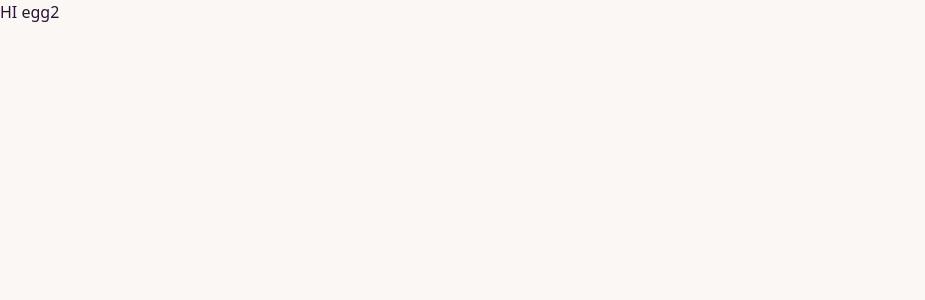
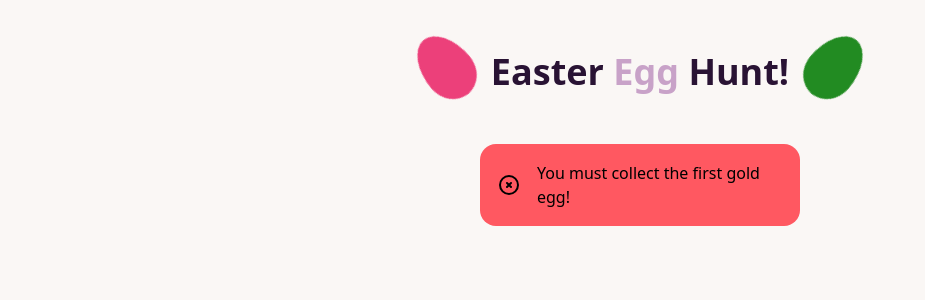
Before and after one commit to Raulj123/BunnyHacks, a SvelteKit app: page /egg2 in a window 1280 px wide. Shown: the top 300 px of the page, without its empty margins (0-925 px from the left). Built offline with nearby package versions, Linux system fonts and the light colour scheme.

Commit message:
✨ local storage to track eggs

```diff
--- a/src/app.css
+++ b/src/app.css
@@ -15,9 +15,7 @@
 .eggG {
 	width: 35px;
 	height: 50px;
-
 	border-radius: 50%/60% 60% 40% 40%;
-
 	display: inline-block;
 }
 
--- /dev/null
+++ b/src/lib/manager.ts
@@ -0,0 +1,6 @@
+import { writable } from 'svelte/store';
+import { browser } from '$app/environment';
+
+// false when user first loads up
+export const goldenEgg1 = writable((browser && localStorage.getItem('goldenEgg1')) || 'false');
+goldenEgg1.subscribe((val) => browser && (localStorage.goldenEgg1 = val));
--- a/src/routes/egg2/+page.svelte
+++ b/src/routes/egg2/+page.svelte
@@ -1 +1,68 @@
-HI egg2
+<script lang="ts">
+	import '../../app.css';
+	import { browser } from '$app/environment';
+	import { onMount } from 'svelte';
+	let value: any;
+	let loading = true;
+	onMount(async () => {
+		if (browser) {
+			value = localStorage.getItem('goldenEgg1');
+			loading = false;
+		}
+	});
+</script>
+
+{#if loading}
+	<div class="mx-auto flex justify-center py-10">
+		<p class="text-3xl">
+			Loading..<span class="loading loading-spinner loading-lg text-secondary"></span>
+		</p>
+	</div>
+{:else}
+	<div class="mx-auto flex justify-center py-8">
+		<div class="egg egg-left"></div>
+		<a href="./">
+			<h1 class="m-5 text-4xl font-bold">Easter <span class="E">Egg</span> Hunt!</h1>
+		</a>
+		<div class="egg egg-right"></div>
+	</div>
+
+	{#if value == 'true'}
+		<div class="flex justify-center">
+			<ul class="steps">
+				<li class="step step-accent"><div class="eggG egg-gold mx-3"></div></li>
+				<li class="step"></li>
+				<li class="step"></li>
+			</ul>
+		</div>
+	{:else}
+		<div role="alert" class="alert alert-error mx-auto w-80">
+			<svg
+				xmlns="http://www.w3.org/2000/svg"
+				class="h-6 w-6 shrink-0 stroke-current"
+				fill="none"
+				viewBox="0 0 24 24"
+				><path
+					stroke-linecap="round"
+					stroke-linejoin="round"
+					stroke-width="2"
+					d="M10 14l2-2m0 0l2-2m-2 2l-2-2m2 2l2 2m7-2a9 9 0 11-18 0 9 9 0 0118 0z"
+				/></svg
+			>
+			<span>You must collect the first gold egg! </span>
+		</div>
+	{/if}
+{/if}
+
+<style>
+	.egg {
+		width: 50px;
+		height: 70px;
+	}
+	.egg-left {
+		margin: 0;
+	}
+	.egg-right {
+		margin: 0;
+	}
+</style>
```
Also changed, not shown: src/routes/+page.svelte (+7 -6 lines).
